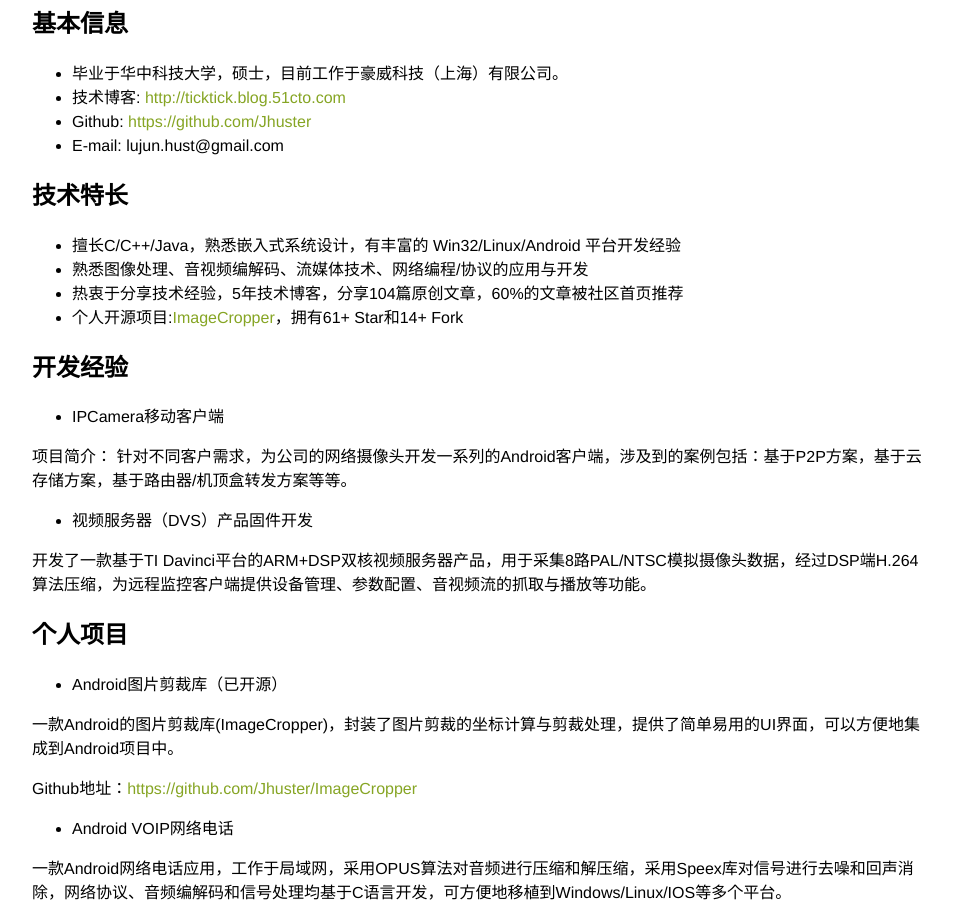
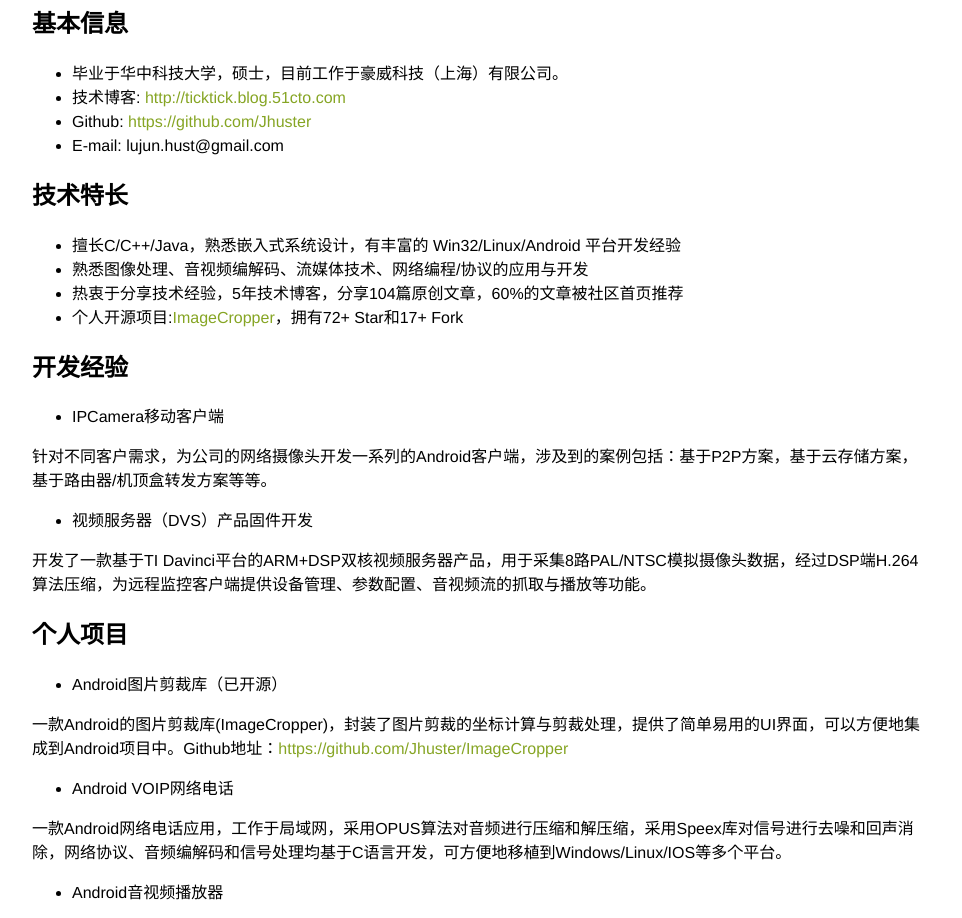
Before and after one commit to Jhuster/Jhuster.github.io, a plain HTML site: page about/about.html in a window 1280 px wide. Shown: the part 85-1003 px from the top of the page, without its empty margins (158-1120 px from the left). Drawn offline with Linux system fonts and the light colour scheme.

Commit message:
update about

```diff
--- a/about/about.html
+++ b/about/about.html
@@ -22,13 +22,13 @@
 <li>擅长C/C++/Java，熟悉嵌入式系统设计，有丰富的 Win32/Linux/Android 平台开发经验</li>
 <li>熟悉图像处理、音视频编解码、流媒体技术、网络编程/协议的应用与开发</li>
 <li>热衷于分享技术经验，5年技术博客，分享104篇原创文章，60%的文章被社区首页推荐</li>
-<li>个人开源项目:<a href="https://github.com/Jhuster/ImageCropper">ImageCropper</a>，拥有61+ Star和14+ Fork</li>
+<li>个人开源项目:<a href="https://github.com/Jhuster/ImageCropper">ImageCropper</a>，拥有72+ Star和17+ Fork</li>
 </ul>
 <h2 id="开发经验"><strong>开发经验</strong></h2>
 <ul>
 <li>IPCamera移动客户端</li>
 </ul>
-<p>项目简介： 针对不同客户需求，为公司的网络摄像头开发一系列的Android客户端，涉及到的案例包括：基于P2P方案，基于云存储方案，基于路由器/机顶盒转发方案等等。</p>
+<p>针对不同客户需求，为公司的网络摄像头开发一系列的Android客户端，涉及到的案例包括：基于P2P方案，基于云存储方案，基于路由器/机顶盒转发方案等等。</p>
 <ul>
 <li>视频服务器（DVS）产品固件开发</li>
 </ul>
@@ -37,8 +37,7 @@
 <ul>
 <li>Android图片剪裁库（已开源）</li>
 </ul>
-<p>一款Android的图片剪裁库(ImageCropper)，封装了图片剪裁的坐标计算与剪裁处理，提供了简单易用的UI界面，可以方便地集成到Android项目中。</p>
-<p>Github地址：<a href="https://github.com/Jhuster/ImageCropper">https://github.com/Jhuster/ImageCropper</a></p>
+<p>一款Android的图片剪裁库(ImageCropper)，封装了图片剪裁的坐标计算与剪裁处理，提供了简单易用的UI界面，可以方便地集成到Android项目中。Github地址：<a href="https://github.com/Jhuster/ImageCropper">https://github.com/Jhuster/ImageCropper</a></p>
 <ul>
 <li>Android VOIP网络电话</li>
 </ul>
```
Also changed, not shown: 1 other file.
